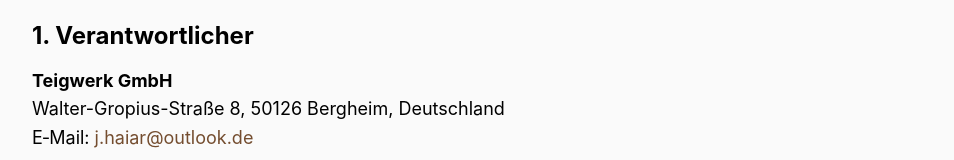
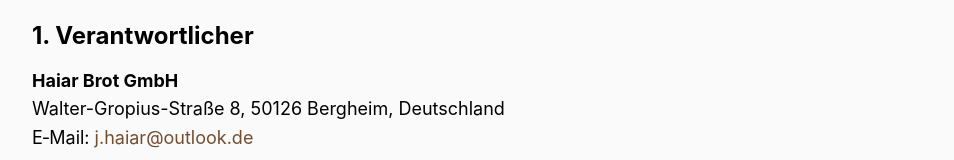
Before and after one commit to keulertzk-byte/Teigwerk, a Next.js app in the folder teigwerk-website/: page /impressum in a window 1280 px wide. Shown: the part 1554-1714 px from the top of the page, without its empty margins (160-1114 px from the left). Built offline with nearby package versions, Linux system fonts and the light colour scheme.

Commit message:
Update page.tsx

```diff
--- a/teigwerk-website/src/app/impressum/page.tsx
+++ b/teigwerk-website/src/app/impressum/page.tsx
@@ -9,7 +9,7 @@
   },
   openGraph: {
     title: 'Impressum & Datenschutz | Das Teigwerk',
-    description: 'Impressum und Datenschutzerklärung der Teigwerk GmbH - Rechtliche Informationen und Datenschutzhinweise.',
+    description: 'Impressum und Datenschutzerklärung der Haiar Brot GmbH - Rechtliche Informationen und Datenschutzhinweise.',
     url: 'https://www.das-teigwerk.de/impressum',
   },
   robots: {
@@ -61,7 +61,7 @@
 
             <section>
               <p className="mb-4">
-                <strong>Unternehmen:</strong> Teigwerk GmbH<br />
+                <strong>Unternehmen:</strong> Haiar Brot GmbH<br />
                 <strong>Vertreten durch:</strong> Geschäftsführer Jan Haiar<br />
                 <strong>Anschrift:</strong> Walter-Gropius-Straße 8, 50126 Bergheim, Deutschland<br />
                 <strong>E‑Mail:</strong> <a href="mailto:j.haiar@outlook.de" className="text-primary hover:underline">j.haiar@outlook.de</a><br />
@@ -120,7 +120,7 @@
 
               <h2 className="font-headline text-2xl text-black mb-4">1. Verantwortlicher</h2>
               <p className="mb-6">
-                <strong>Teigwerk GmbH</strong><br />
+                <strong>Haiar Brot GmbH</strong><br />
                 Walter-Gropius-Straße 8, 50126 Bergheim, Deutschland<br />
                 E‑Mail: <a href="mailto:j.haiar@outlook.de" className="text-primary hover:underline">j.haiar@outlook.de</a>
               </p>
```
